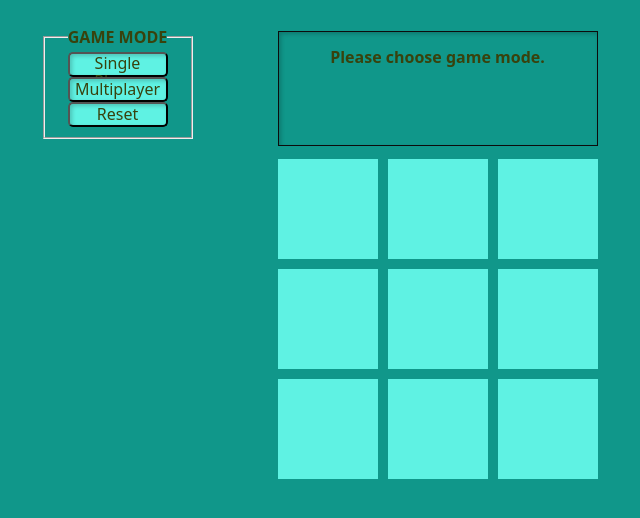
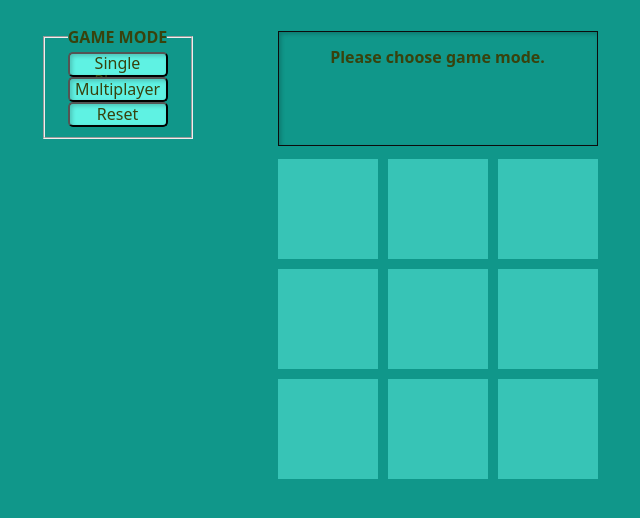
Before and after one commit to Olorin4/project-tic-tac-toe, a plain HTML site: page index.html in a window 1280 px wide. Shown: the part 62-580 px from the top of the page, without its empty margins (320-960 px from the left). Drawn offline with Linux system fonts and the light colour scheme.

Commit message:
Disable gameboard at start

```diff
--- a/javascript.js
+++ b/javascript.js
@@ -124,6 +124,7 @@ const Game = (() => {
     turnCounter = 1;
     DisplayController.updateTurnCounter(turnCounter);
     DisplayController.render();
+    DisplayController.disableCells();
   };
 
   const isGameOver = () => gameOver;
@@ -149,6 +150,18 @@ const DisplayController = (() => {
     const board = Gameboard.getBoard();
     cells.forEach((cell, index) => {
       cell.textContent = board[index];
+    });
+  };
+
+  const enableCells = () => {
+    cells.forEach(cell => {
+      cell.classList.remove('disabled');
+    });
+  };
+
+  const disableCells = () => {
+    cells.forEach(cell => {
+      cell.classList.add('disabled');
     });
   };
 
@@ -190,7 +203,7 @@ const DisplayController = (() => {
       updateTurnCounter(1);
       startGameButton.remove();
       Game.resetGame();
-      // Add additional logic to start single game
+      enableCells();
     });
   };
 
@@ -201,6 +214,7 @@ const DisplayController = (() => {
 
   const showResult = (message) => {
     turnCounter.remove();
+    disableCells();
     output.textContent = message;
   };
 
@@ -209,7 +223,9 @@ const DisplayController = (() => {
     output.textContent = "Please choose game mode.";
   });
 
-  return { render, updateTurnCounter, showResult };
+  disableCells();
+
+  return { render, updateTurnCounter, showResult, disableCells };
 })();
                                     // ---***END OF Display Controller Module***---
 
--- a/styles.css
+++ b/styles.css
@@ -109,6 +109,11 @@ button:hover {
 
 .display-controller button {
   margin-top: 15px;
+}
+
+.disabled {
+  pointer-events: none;
+  opacity: 0.5;
 }
 
 
```
